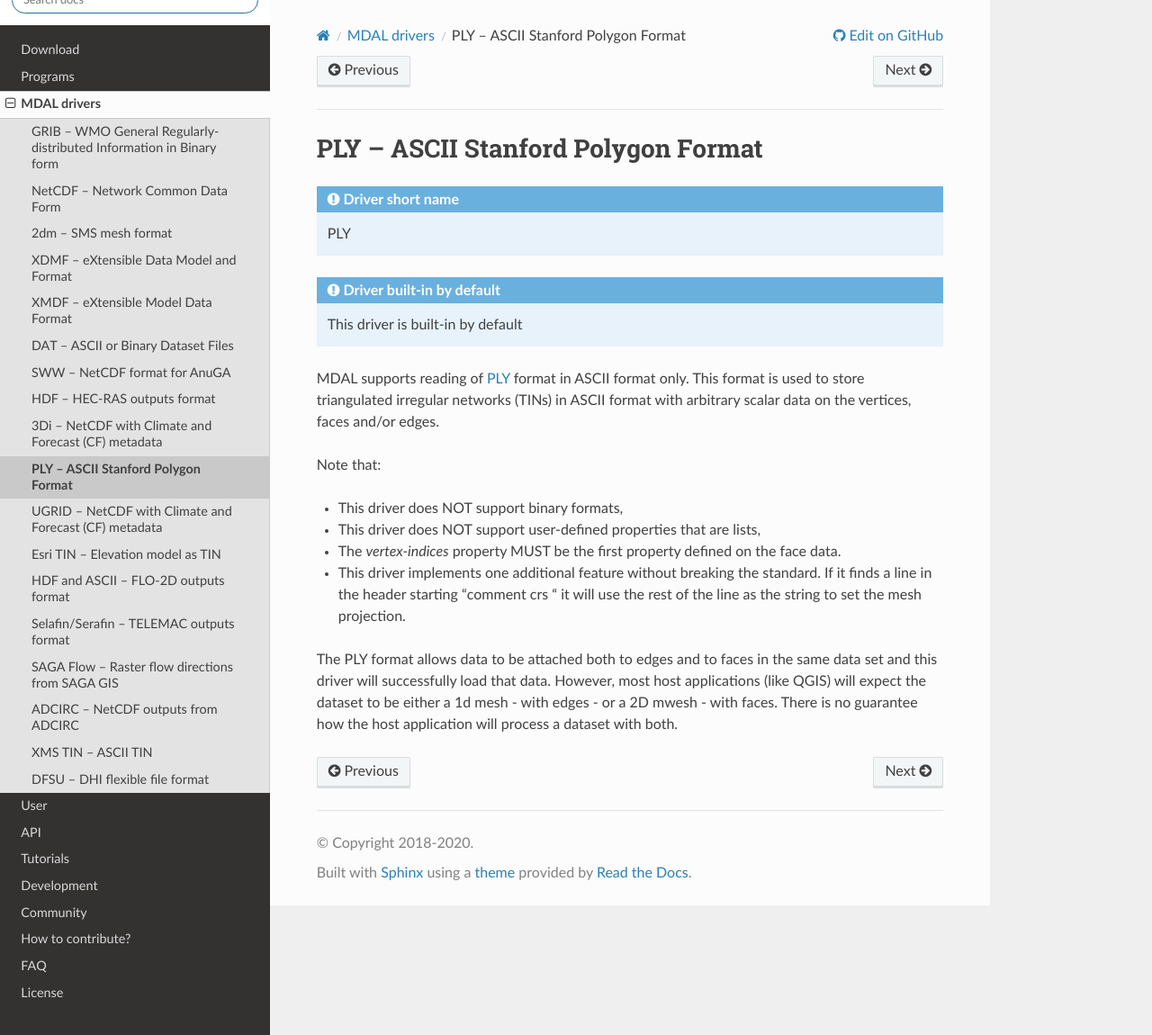
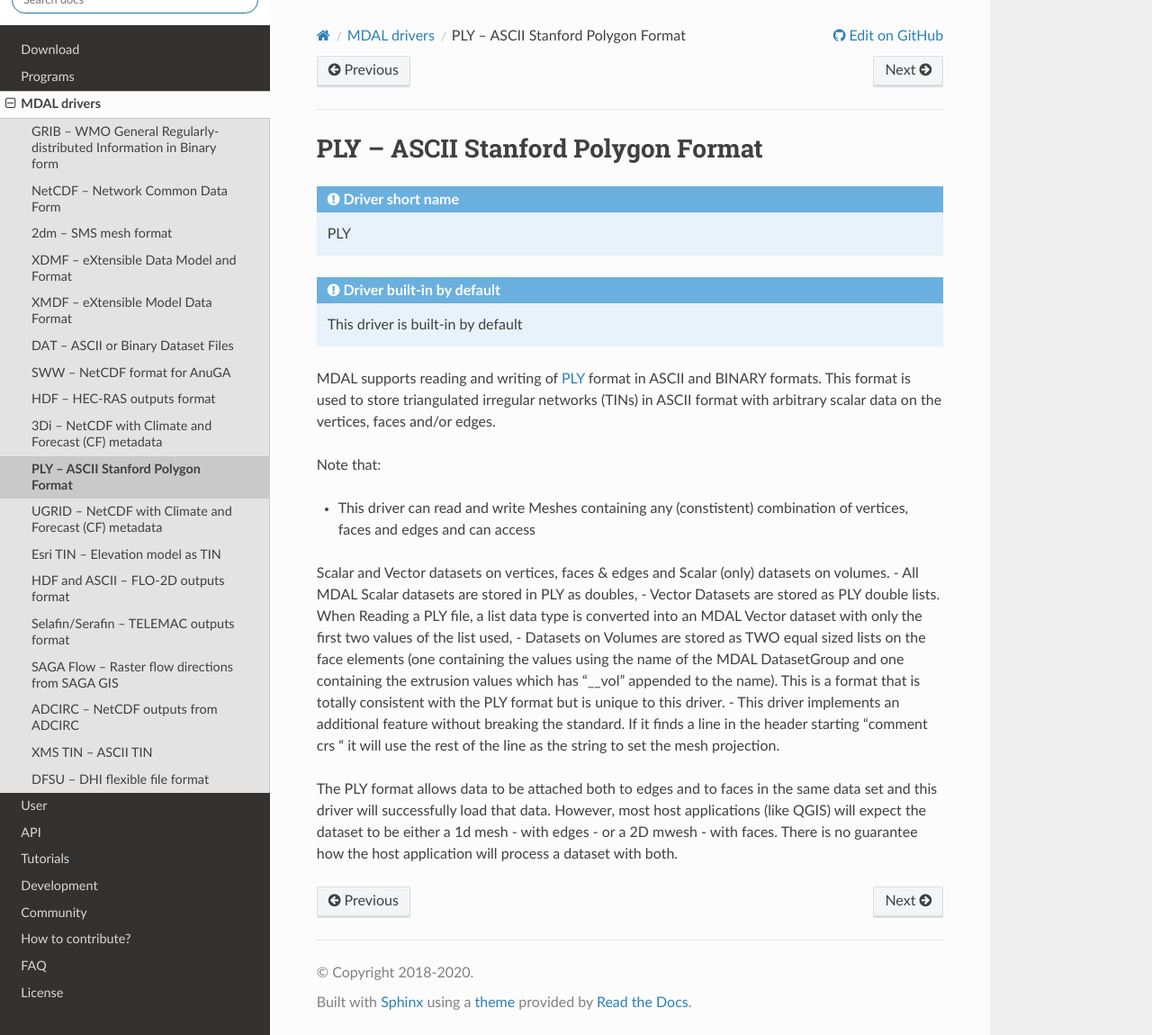
Before and after one commit to lutraconsulting/MDAL, a Sphinx documentation site: the page built from docs/source/drivers/ply.rst, in a window 1280 px wide and 1150 px high. Shown: the whole window at 90% size. Built offline with Sphinx 7.4.7, drawn with Linux system fonts in a browser that asks for light colours.

Commit message:
Documentation updates

```diff
--- a/docs/source/drivers/ply.rst
+++ b/docs/source/drivers/ply.rst
@@ -8,14 +8,18 @@ PLY -- ASCII Stanford Polygon Format
 
 .. built_in_by_default::
 
-MDAL supports reading of `PLY`_ format in ASCII format only. This format is used to store triangulated irregular networks (TINs) in ASCII format with arbitrary scalar data on the vertices, faces and/or edges.
+MDAL supports reading and writing of `PLY`_ format in ASCII and BINARY formats. This format is used to store triangulated irregular networks (TINs) in ASCII format with arbitrary scalar data on the vertices, faces and/or edges.
 
 Note that:
 
-- This driver does NOT support binary formats,
-- This driver does NOT support user-defined properties that are lists,
-- The `vertex-indices` property MUST be the first property defined on the face data.
-- This driver implements one additional feature without breaking the standard. If it finds a line in the header starting "comment crs " it will use the rest of the line as the string to set the mesh projection.
+- This driver can read and write Meshes containing any (constistent) combination of vertices, faces and edges and can access
+Scalar and Vector datasets on vertices, faces & edges and Scalar (only) datasets on volumes.
+- All MDAL Scalar datasets are stored in PLY as doubles,
+- Vector Datasets are stored as PLY double lists. When Reading a PLY file, a list data type is converted into an MDAL Vector
+dataset with only the first two values of the list used,
+- Datasets on Volumes are stored as TWO equal sized lists on the face elements (one containing the values using the name of the MDAL DatasetGroup and one containing the extrusion values which has "__vol" appended to the name).
+This is a format that is totally consistent with the PLY format but is unique to this driver.
+- This driver implements an additional feature without breaking the standard. If it finds a line in the header starting "comment crs " it will use the rest of the line as the string to set the mesh projection.
 
 The PLY format allows data to be attached both to edges and to faces in the same data set and this driver will successfully load that data.
 However, most host applications (like QGIS) will expect the dataset to be either a 1d mesh - with edges - or a 2D mwesh - with faces. There is no guarantee how the host application will process a dataset with both.
```
Also changed, not shown: README.md (+1 -1 lines), 1 other file.
